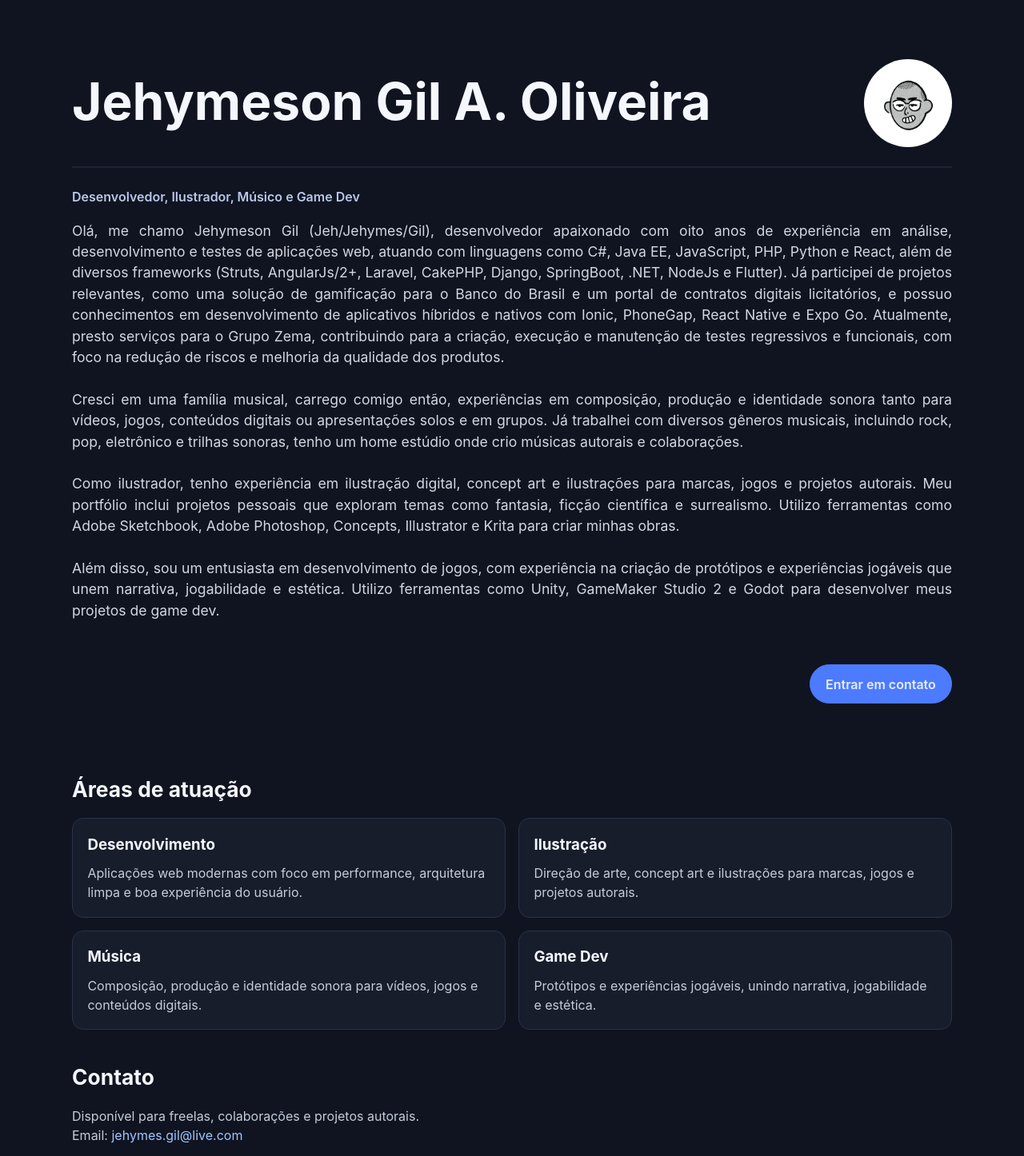
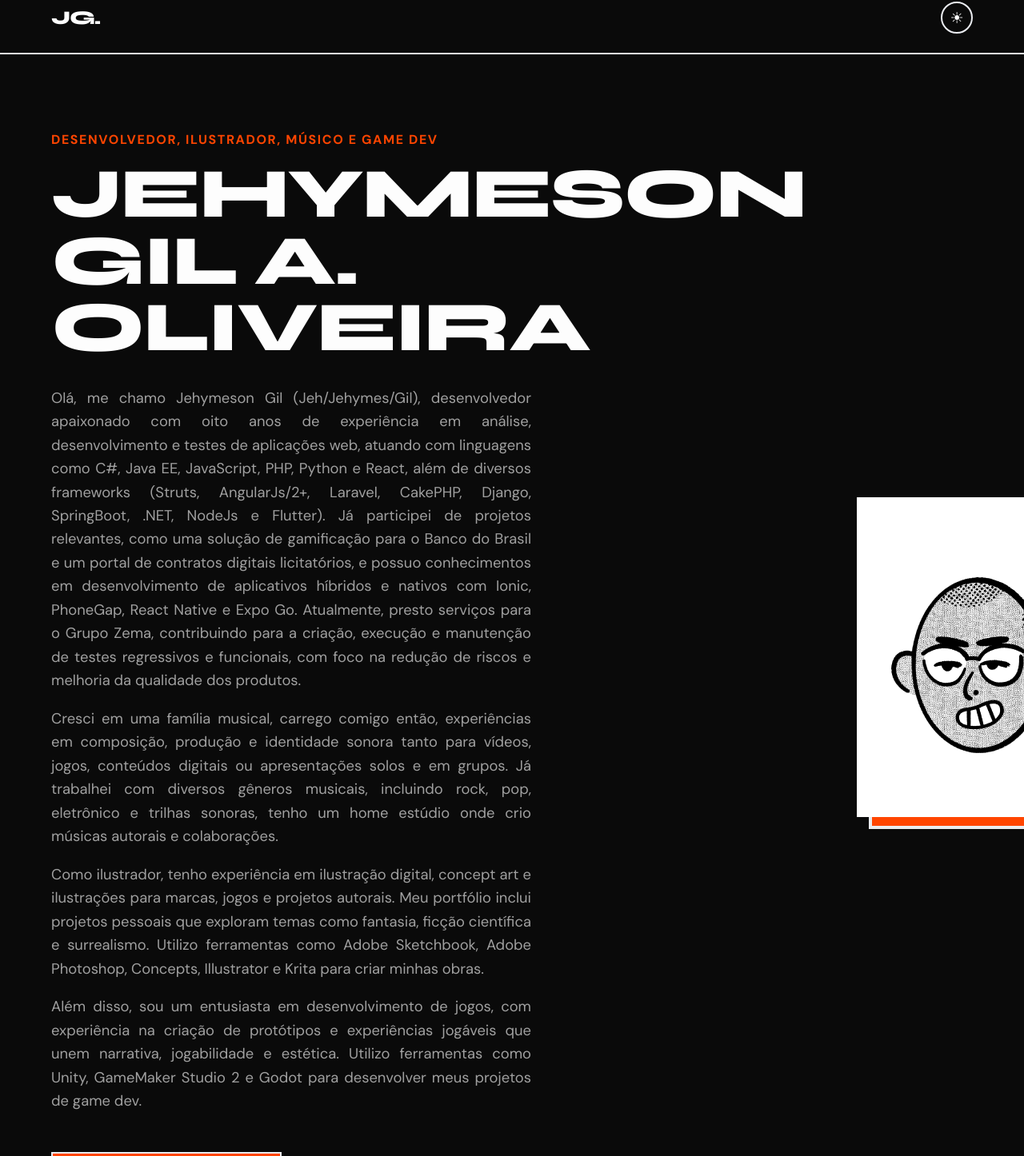
Before and after one commit to jehymes/Profile, a React (Vite) app: page / in a window 1280 px wide. Shown: the part 22-1468 px from the top of the page at 80% size. Built offline with nearby package versions, Linux system fonts and the light colour scheme.

Commit message:
Atualização em layout

```diff
--- a/index.html
+++ b/index.html
@@ -1,16 +1,20 @@
 <!doctype html>
 <html lang="pt-BR">
+
 <head>
   <meta charset="UTF-8" />
   <meta name="viewport" content="width=device-width, initial-scale=1.0" />
-    <meta
-      name="description"
-      content="Portfólio de desenvolvedor, ilustrador, músico e desenvolvedor de jogos."
-    />
-    <title>Portfólio | Nome Sobrenome</title>
+  <meta name="description" content="Portfólio de desenvolvedor, ilustrador, músico e desenvolvedor de jogos." />
+  <title>Portfólio | Jehymeson Gil </title>
+  <link rel="icon" type="image/svg+xml" href="src/assets/ico.ico" />
+  <link rel="preconnect" href="https://fonts.googleapis.com">
+  <link rel="preconnect" href="https://fonts.gstatic.com" crossorigin>
+  <link href="https://fonts.googleapis.com/css2?family=DM+Sans:ital,opsz,wght@0,9..40,100..1000;1,9..40,100..1000&family=Syne:wght@400..800&display=swap" rel="stylesheet">
 </head>
+
 <body>
   <div id="root"></div>
   <script type="module" src="/src/main.jsx"></script>
 </body>
+
 </html>
--- a/src/App.css
+++ b/src/App.css
@@ -1,139 +1,390 @@
-.portfolio {
-  width: min(1100px, 92vw);
-  margin: 0 auto;
-  padding: 4rem 0 5rem;
+/* src/App.css - Editorial Typographic Minimalist */
+
+.portfolio-wrapper {
+  overflow-x: hidden;
 }
 
+.header {
+  display: flex;
+  justify-content: space-between;
+  align-items: center;
+  padding: 1.5rem 5vw;
+  border-bottom: 2px solid var(--border-color);
+  position: sticky;
+  top: 0;
+  background-color: var(--bg-color);
+  z-index: 100;
+  transition: background-color 0.4s ease, border-color 0.4s ease;
+}
+
+.header-brand {
+  font-family: var(--font-display);
+  font-weight: 800;
+  font-size: 1.5rem;
+  letter-spacing: -0.05em;
+}
+
+.theme-toggle {
+  background: var(--bg-color);
+  color: var(--text-color);
+  border: 2px solid var(--border-color);
+  width: 40px;
+  height: 40px;
+  border-radius: 50%;
+  display: grid;
+  place-items: center;
+  font-size: 1.2rem;
+  cursor: pointer;
+  transition: all 0.2s ease;
+}
+
+.theme-toggle:hover {
+  background: var(--text-color);
+  color: var(--bg-color);
+}
+
+.portfolio {
+  width: min(1200px, 90vw);
+  margin: 0 auto;
+  padding: 4rem 0 6rem;
+}
+
+/* Hero Section */
 .hero {
-  padding: 2rem 0 3rem;
+  padding: 2vh 0 8vh;
+}
+
+.hero-grid {
+  display: grid;
+  grid-template-columns: 1.2fr 0.8fr;
+  gap: 4rem;
+  align-items: center;
 }
 
 .eyebrow {
   text-transform: uppercase;
-  letter-spacing: 0.12em;
   font-weight: 700;
-  color: #8fb0ff;
+  letter-spacing: 0.1em;
+  color: var(--accent-color);
+  margin-bottom: 1rem;
+}
+
+.display-text {
+  font-size: clamp(3rem, 7vw, 5.5rem);
+  line-height: 0.95;
+  margin: 0 0 2rem;
+  text-transform: uppercase;
+  word-spacing: -0.05em;
+}
+
+.intro {
+  font-size: 1.15rem;
+  line-height: 1.6;
+  color: var(--text-muted);
+  max-width: 600px;
+  margin-bottom: 3rem;
+  text-align: justify;
+}
+
+.intro p {
+  margin-top: 0;
+}
+
+/* Visual / Portrait */
+.hero-visual {
+  position: relative;
+  width: 100%;
+  display: flex;
+  justify-content: center;
+}
+
+.portrait-container {
+  position: relative;
+  width: 100%;
+  max-width: 500px;
+  min-height: 400px;
+  aspect-ratio: 3/4;
+}
+
+.portrait-offset {
+  position: absolute;
+  top: 15px;
+  left: 15px;
+  width: 100%;
+  height: 100%;
+  background-color: var(--accent-color);
+  z-index: 1;
+  border: 4px solid var(--border-color);
+  transition: all 0.4s cubic-bezier(0.175, 0.885, 0.32, 1.275);
+}
+
+.profile-image {
+  position: relative;
+  width: 100%;
+  height: 100%;
+  object-fit: cover;
+  z-index: 2;
+  border: 4px solid var(--border-color);
+  filter: grayscale(100%) contrast(1.2);
+  transition: filter 0.4s ease, transform 0.4s cubic-bezier(0.175, 0.885, 0.32, 1.275);
+}
+
+.portrait-container:hover .profile-image {
+  filter: grayscale(0%) contrast(1);
+  transform: translate(-10px, -10px) scale(1.02);
+}
+
+.portrait-container:hover .portrait-offset {
+  top: 25px;
+  left: 25px;
+}
+
+/* Buttons */
+.btn-brutal {
+  display: inline-block;
+  background: var(--bg-color);
+  color: var(--text-color);
+  border: 2px solid var(--border-color);
+  padding: 1rem 2rem;
+  font-family: var(--font-display);
+  font-weight: 700;
+  text-transform: uppercase;
+  letter-spacing: 0.05em;
+  text-decoration: none;
+  cursor: pointer;
+  box-shadow: var(--offset-shadow);
+  transition: transform 0.1s ease, box-shadow 0.1s ease;
+}
+
+.btn-brutal:hover {
+  transform: translate(2px, 2px);
+  box-shadow: 4px 4px 0px var(--border-color);
+}
+
+.btn-brutal:active {
+  transform: translate(6px, 6px);
+  box-shadow: 0px 0px 0px var(--border-color);
+}
+
+.btn-brutal.primary {
+  background: var(--accent-color);
+  color: var(--bg-color);
+}
+
+.btn-brutal.primary:hover {
+  box-shadow: 4px 4px 0px var(--text-color);
+}
+
+/* Sections */
+.section {
+  padding: 6rem 0;
+  border-top: 2px solid var(--border-color);
+}
+
+.section-header {
+  display: flex;
+  align-items: center;
+  gap: 2rem;
+  margin-bottom: 4rem;
+}
+
+.section-header h2 {
+  font-size: clamp(2rem, 5vw, 3.5rem);
+  text-transform: uppercase;
+  white-space: nowrap;
+}
+
+.section-line {
+  height: 2px;
+  background-color: var(--border-color);
+  width: 100%;
+}
+
+/* Grid & Cards */
+.expertise-grid {
+  display: grid;
+  grid-template-columns: repeat(auto-fit, minmax(280px, 1fr));
+  gap: 2rem;
+}
+
+.expertise-card {
+  background: var(--card-bg);
+  border: 2px solid var(--border-color);
+  padding: 2rem;
+  transition: transform 0.2s ease, box-shadow 0.2s ease;
+}
+
+.expertise-card:hover {
+  transform: translate(-4px, -4px);
+  box-shadow: var(--offset-shadow);
+}
+
+.expertise-card h3 {
+  font-family: var(--font-display);
+  font-size: clamp(1.2rem, 3vw, 1.5rem);
+  margin-top: 0;
+  margin-bottom: 1rem;
+  text-transform: uppercase;
+  word-break: break-word;
+  hyphens: auto;
+}
+
+.expertise-card p {
+  color: var(--text-muted);
+  font-size: 1.05rem;
+  line-height: 1.6;
   margin: 0;
 }
 
-h1 {
-  font-size: clamp(2.2rem, 6vw, 4rem);
-  line-height: 1.05;
-  margin: 0.75rem 0 1rem;
+/* Contact */
+.contact-section h2 {
+  font-size: clamp(2.5rem, 6vw, 4.5rem);
+  line-height: 1.1;
+  margin-bottom: 3rem;
+  text-transform: uppercase;
 }
 
-.intro {
-  font-size: 1.1rem;
-  max-width: max-content;
-  text-align: justify;
-  color: #d2d7e2;
+.accent-text {
+  color: var(--accent-color);
 }
 
-.role {
-  margin: 0;
-  font-weight: 600;
-  color: #b9c7ea;
+.contact-grid {
+  display: grid;
+  grid-template-columns: 1fr 1fr;
+  gap: 3rem;
 }
 
-.hero-actions {
-  display: flex;
-  flex-wrap: wrap;
-  align-items: end;
-  justify-content: flex-end;
-  gap: 0.8rem;
-  margin-top: 1.75rem;
+.contact-info p {
+  font-size: 1.25rem;
+  margin-top: 0;
+  margin-bottom: 1.5rem;
+  color: var(--text-muted);
 }
 
-.btn {
+.email-link {
+  font-family: var(--font-display);
+  font-size: clamp(1.5rem, 4vw, 2.5rem);
+  font-weight: 700;
   display: inline-block;
-  border: 1px solid #3d4663;
-  border-radius: 999px;
-  padding: 0.7rem 1.2rem;
-  color: #e8ecf7;
-  text-decoration: none;
-  font-weight: 600;
+  margin-bottom: 2rem;
 }
 
-.btn.primary {
-  background: #4c7bff;
-  border-color: #4c7bff;
-}
-
-.section {
-  margin-top: 2.5rem;
-}
-
-h2 {
-  margin-bottom: 1rem;
-  font-size: 1.65rem;
-}
-
-.grid {
-  display: grid;
-  grid-template-columns: repeat(2, minmax(0, 1fr));
-  gap: 1rem;
-}
-
-.card {
-  background: #171d2b;
-  border: 1px solid #2a3148;
-  border-radius: 14px;
-  padding: 1.15rem;
-}
-
-.card h3 {
-  margin-top: 0;
-  margin-bottom: 0.6rem;
-}
-
-.card p,
-.contact p {
-  margin: 0;
-  color: #c5ccda;
-}
-
-.contact a {
-  color: #9ec7ff;
+.email-link:hover {
+  color: var(--text-color);
 }
 
 .social-links {
-  margin-top: 1rem;
   display: flex;
   flex-wrap: wrap;
-  gap: 0.65rem;
+  gap: 1rem;
+  align-content: flex-start;
 }
 
-.social-links a {
-  border: 1px solid #3a4360;
-  border-radius: 999px;
-  padding: 0.35rem 0.8rem;
-  font-weight: 600;
+.social-pill {
+  border: 2px solid var(--border-color);
+  padding: 0.5rem 1.2rem;
+  border-radius: 99px;
+  font-family: var(--font-body);
+  font-weight: 700;
+  text-transform: uppercase;
+  font-size: 0.9rem;
+  text-decoration: none !important;
+  color: var(--text-color);
+  transition: all 0.2s ease;
 }
 
-.profile-image {
-  width: 10%;
-  border-radius: 100%;
-  object-fit: cover;
+.social-pill:hover {
+  background: var(--text-color);
+  color: var(--bg-color);
 }
 
-.container {
-  display: flex;
-  flex-direction: row;
-  justify-content: space-between;
-  align-items: center;
+/* Footer */
+.footer {
+  padding: 2rem 5vw;
+  border-top: 2px solid var(--border-color);
   text-align: center;
+  font-weight: 600;
+  color: var(--text-muted);
+  margin-top: 4rem;
 }
 
-.divider {
-  width: 100%;
-  height: 2px;
-  border: none;
-  background-color: #535d7e36;
-  margin: 1.5rem 0 1.5rem 0;
+/* Back to Top */
+.back-to-top {
+  position: fixed;
+  bottom: 2rem;
+  right: 2rem;
+  background: var(--accent-color);
+  color: #fff;
+  width: 50px;
+  height: 50px;
+  border-radius: 50%;
+  border: 2px solid var(--border-color);
+  display: flex;
+  justify-content: center;
+  align-items: center;
+  font-size: 1.5rem;
+  cursor: pointer;
+  z-index: 1000;
+  box-shadow: 4px 4px 0px var(--border-color);
+  transition: transform 0.2s ease, box-shadow 0.2s ease;
 }
 
-@media (max-width: 760px) {
-  .grid {
+.back-to-top:hover {
+  transform: translate(-2px, -2px);
+  box-shadow: 6px 6px 0px var(--border-color);
+}
+
+.back-to-top:active {
+  transform: translate(2px, 2px);
+  box-shadow: 2px 2px 0px var(--border-color);
+}
+
+/* Animations */
+@keyframes fadeUp {
+  from {
+    opacity: 0;
+    transform: translateY(20px);
+  }
+  to {
+    opacity: 1;
+    transform: translateY(0);
+  }
+}
+
+@media (prefers-reduced-motion: reduce) {
+  .fade-up {
+    animation: none;
+    opacity: 1;
+    transform: translateY(0);
+  }
+}
+
+.fade-up {
+  animation: fadeUp 0.8s ease forwards;
+}
+
+.fade-up-delay-1 { animation: fadeUp 0.8s ease 0.1s both; }
+.fade-up-delay-2 { animation: fadeUp 0.8s ease 0.2s both; }
+.fade-up-delay-3 { animation: fadeUp 0.8s ease 0.3s both; }
+.fade-up-delay-4 { animation: fadeUp 0.8s ease 0.4s both; }
+
+/* Responsive adjustments */
+@media (max-width: 900px) {
+  .hero-grid {
+    grid-template-columns: 1fr;
+    gap: 3rem;
+  }
+
+  .hero-visual {
+    justify-content: flex-start;
+    order: -1;
+  }
+
+  .portrait-container {
+    max-width: 350px;
+  }
+
+  .contact-grid {
     grid-template-columns: 1fr;
   }
 }
--- a/src/App.jsx
+++ b/src/App.jsx
@@ -1,40 +1,66 @@
+import { useState, useEffect } from 'react'
 import './App.css'
 import { profile } from './profile'
 
 function App() {
+  const [theme, setTheme] = useState('dark')
+  const [showTopBtn, setShowTopBtn] = useState(false)
+
+  useEffect(() => {
+    document.documentElement.setAttribute('data-theme', theme)
+  }, [theme])
+
+  useEffect(() => {
+    const handleScroll = () => {
+      setShowTopBtn(window.scrollY > 300)
+    }
+    window.addEventListener('scroll', handleScroll)
+    return () => window.removeEventListener('scroll', handleScroll)
+  }, [])
+
+  const toggleTheme = () => setTheme(theme === 'dark' ? 'light' : 'dark')
+
   return (
+    <div className="portfolio-wrapper">
+      <header className="header">
+        <div className="header-brand">JG.</div>
+        <button className="theme-toggle" onClick={toggleTheme} aria-label="Toggle Theme">
+          {theme === 'dark' ? '☀' : '☾'}
+        </button>
+      </header>
+
       <main className="portfolio">
-      <section className="hero">
-        {/* <p className="eyebrow">Portfólio</p> */}
-        <div className="container">
-          <h1>{profile.name}</h1>
+        <section className="hero fade-up">
+          <div className="hero-grid">
+            <div className="hero-content">
+              <p className="eyebrow fade-up-delay-1">{profile.role}</p>
+              <h1 className="display-text fade-up-delay-2">{profile.name}</h1>
+              <div className="intro fade-up-delay-3">
+                {profile.bio.filter(item => item.text).map((item, index) => (
+                  <p key={index}>{item.text}</p>
+                ))}
+              </div>
+              <div className="hero-actions fade-up-delay-4">
+                <a href="#contato" className="btn-brutal primary">Entrar em contato</a>
+              </div>
+            </div>
+            <div className="hero-visual fade-up-delay-2">
+              <div className="portrait-container">
                 <img className="profile-image" src={profile.image} alt={profile.name} />
+                <div className="portrait-offset"></div>
               </div>
-        <hr className='divider'></hr>
-        <p className="role">{profile.role}</p>
-        <p className="intro">{
-          profile.bio
-          .filter((item) => item.text)
-          .map((item, index) => (
-            <span key={index}>
-              {item.text}
-              <br />
-              <br />
-            </span>
-          ))}
-        </p>
-        <div className="hero-actions">
-          <a href="#contato" className="btn primary">
-            Entrar em contato
-          </a>
+            </div>
           </div>
         </section>
 
-      <section id="projetos" className="section">
+        <section id="projetos" className="section expertise-section">
+          <div className="section-header">
             <h2>Áreas de atuação</h2>
-        <div className="grid">
-          {profile.atuacoes.map((item) => (
-            <article key={item.label} className="card">
+            <div className="section-line"></div>
+          </div>
+          <div className="expertise-grid">
+            {profile.atuacoes.map((item, index) => (
+              <article key={item.label} className={`expertise-card fade-up-delay-${(index % 4) + 1}`}>
                 <h3>{item.label}</h3>
                 <p>{item.description}</p>
               </article>
@@ -42,24 +68,38 @@ function App() {
           </div>
         </section>
 
-      <section id="contato" className="section contact">
-        <h2>Contato</h2>
-        <p>
-          Disponível para freelas, colaborações e projetos autorais.
-          <br />
-          Email: <a href={`mailto:${profile.email}`}>{profile.email}</a>
-        </p>
+        <section id="contato" className="section contact-section">
+          <h2>Vamos criar algo <br/><span className="accent-text">incrível juntos.</span></h2>
+          <div className="contact-grid">
+            <div className="contact-info">
+              <p>Disponível para freelas, colaborações e projetos autorais.</p>
+              <a href={`mailto:${profile.email}`} className="email-link">{profile.email}</a>
+            </div>
             <div className="social-links" aria-label="Links profissionais">
-          {profile.links
-            .filter((item) => item.url)
-            .map((item) => (
-              <a key={item.label} href={item.url} target="_blank" rel="noreferrer">
+              {profile.links.filter(item => item.url).map((item) => (
+                <a key={item.label} href={item.url} target="_blank" rel="noreferrer" className="social-pill">
                   {item.label}
                 </a>
               ))}
             </div>
+          </div>
         </section>
       </main>
+
+      <footer className="footer">
+        <p>&copy; {new Date().getFullYear()} {profile.name}. Todos os direitos reservados.</p>
+      </footer>
+
+      {showTopBtn && (
+        <button
+          className="back-to-top"
+          onClick={() => window.scrollTo({ top: 0, behavior: 'smooth' })}
+          aria-label="Voltar ao topo"
+        >
+          ↑
+        </button>
+      )}
+    </div>
   )
 }
 
--- a/src/index.css
+++ b/src/index.css
@@ -1,25 +1,63 @@
 :root {
-  font-family: Inter, system-ui, -apple-system, Segoe UI, Roboto, Helvetica,
-    Arial, sans-serif;
-  line-height: 1.5;
-  font-weight: 400;
+  /* Editorial Typography */
+  --font-display: 'Syne', sans-serif;
+  --font-body: 'DM Sans', sans-serif;
 
-  color: #f5f7ff;
-  background-color: #0f1420;
-
-  font-synthesis: none;
-  text-rendering: optimizeLegibility;
-  -webkit-font-smoothing: antialiased;
-  -moz-osx-font-smoothing: grayscale;
+  /* Theme variables - Default Light Mode */
+  --bg-color: #fdfdfd;
+  --text-color: #0a0a0a;
+  --text-muted: #555555;
+  --accent-color: #FF4500; /* Electric Orange */
+  --border-color: #1a1a1a;
+  --offset-shadow: 6px 6px 0px #1a1a1a;
+  --btn-bg: #1a1a1a;
+  --btn-text: #fdfdfd;
+  --card-bg: #ffffff;
 }
 
-a {
-  color: inherit;
-  text-decoration: inherit;
+[data-theme='dark'] {
+  --bg-color: #0a0a0a;
+  --text-color: #fdfdfd;
+  --text-muted: #a0a0a0;
+  --accent-color: #FF4500;
+  --border-color: #eaecf0;
+  --offset-shadow: 6px 6px 0px #eaecf0;
+  --btn-bg: #eaecf0;
+  --btn-text: #0a0a0a;
+  --card-bg: #141414;
+}
+
+* {
+  box-sizing: border-box;
+}
+
+html {
+  scroll-behavior: smooth;
 }
 
 body {
   margin: 0;
   min-width: 320px;
   min-height: 100dvh;
+  font-family: var(--font-body);
+  color: var(--text-color);
+  background-color: var(--bg-color);
+  font-synthesis: none;
+  text-rendering: optimizeLegibility;
+  -webkit-font-smoothing: antialiased;
+  -moz-osx-font-smoothing: grayscale;
+  transition: background-color 0.4s ease, color 0.4s ease;
 }
+
+h1, h2, h3, h4, h5, h6 {
+  font-family: var(--font-display);
+  font-weight: 800;
+  margin: 0;
+  letter-spacing: -0.02em;
+}
+
+a {
+  color: var(--accent-color);
+  text-decoration: underline;
+  text-underline-offset: 4px;
+}
```
Also changed, not shown: 1 other file (tests, documents, lock files or other folders). Lines whose indentation alone changed are shown as unchanged.
